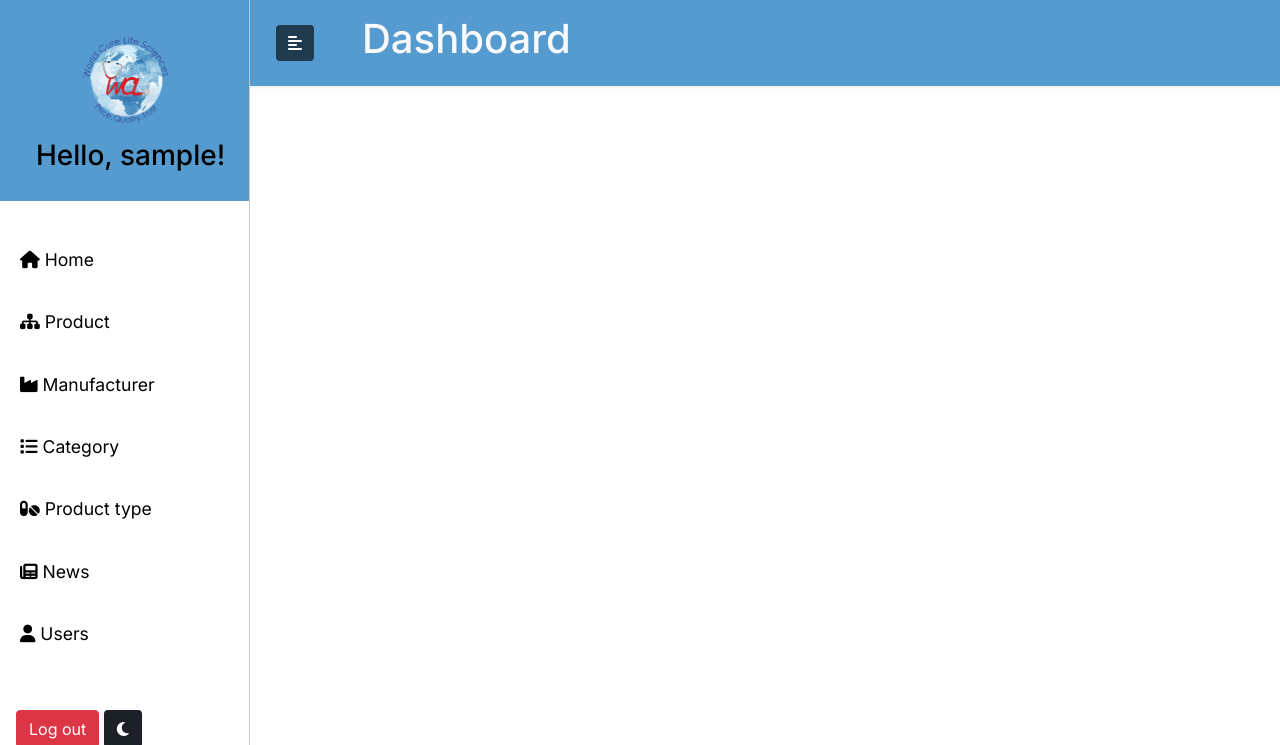
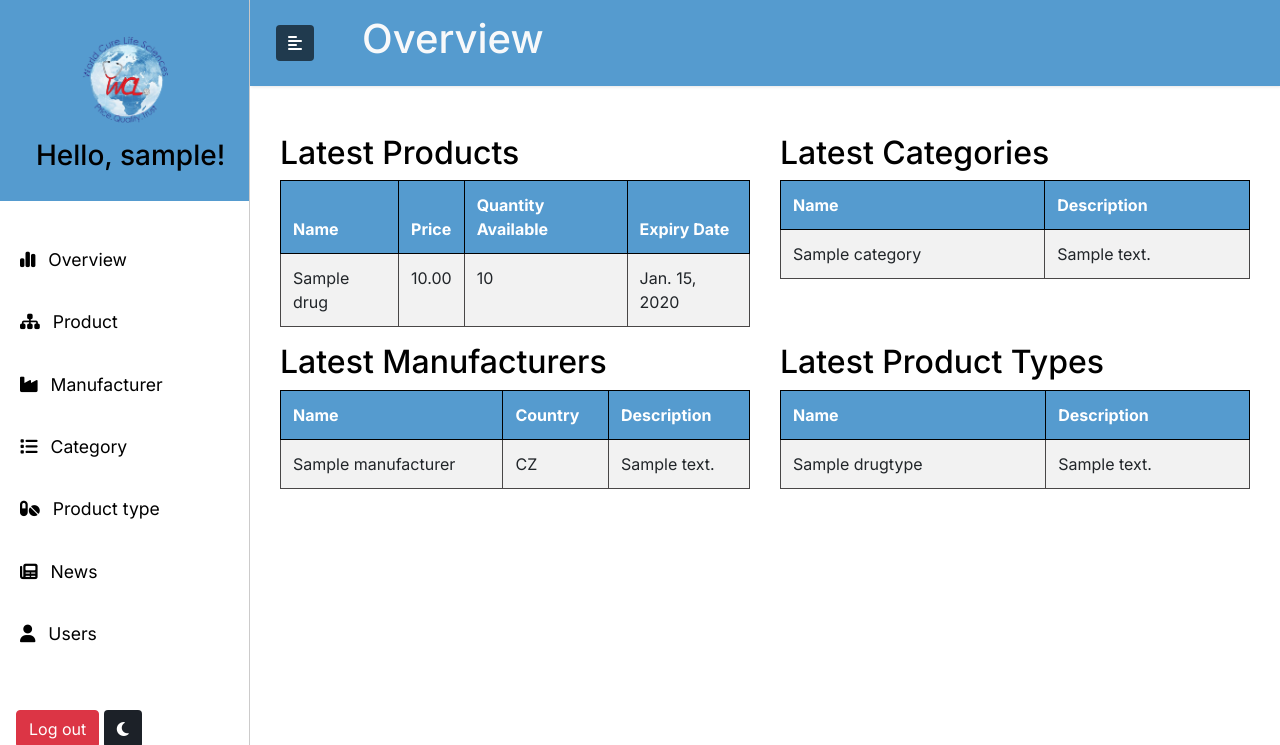
Before and after one commit to monykappa/WCL, a Django app: page /dashboard/ in a window 1280 px wide. Shown: the top 745 px of the page. Run offline with Django 5.2, Linux system fonts and the light colour scheme; a user stored in the database is signed in; tables that the repository leaves empty hold one stand-in row (values such as "Sample post"); some libraries are stand-ins or nearby versions.

Commit message:
change dashboard to overview

```diff
--- a/dashboard/views.py
+++ b/dashboard/views.py
@@ -148,7 +148,19 @@ class LogoutView(View):
 @method_decorator(login_required, name='dispatch')
 class DashboardView(View):
     def get(self, request):
-        return render(request, 'dashboard/dashboard.html')
+        latest_products = Drug.objects.order_by('-created_at')[:5]
+        latest_categories = Category.objects.order_by('-created_at')[:5]
+        latest_manufacturers = Manufacturer.objects.order_by('-created_at')[:5]
+        latest_product_types = DrugType.objects.order_by('-created_at')[:5]
+
+        context = {
+            'latest_products': latest_products,
+            'latest_categories': latest_categories,
+            'latest_manufacturers': latest_manufacturers,
+            'latest_product_types': latest_product_types,
+        }
+
+        return render(request, 'dashboard/overview.html', context)
 
 # Products
 @method_decorator(login_required, name='dispatch')
--- a/templates/dashboard/dashboard.html
+++ /dev/null
@@ -1,8 +0,0 @@
-{% extends 'dashboard/dashboard_base.html' %}
-
-
-
-<h1 class="d-inline-block ml-auto">{% block dashboard_title %}Dashboard{% endblock dashboard_title%}
-</h1>
-{% block content %}
-{% endblock content %}
--- a/templates/dashboard/dashboard_base.html
+++ b/templates/dashboard/dashboard_base.html
@@ -16,6 +16,7 @@
         <!-- css -->
     <link rel="stylesheet" href="https://stackpath.bootstrapcdn.com/bootstrap/4.5.2/css/bootstrap.min.css">
     <link rel="stylesheet" href="{% static 'css/dashboard/dashboard_base.css'%}">
+    <link rel="stylesheet" href="{% static 'css/dashboard/overview.css' %}">
     <link rel="stylesheet" href="{% static 'css/dashboard/fullscreen_image/fullscreen_img.css'%}">
     <link rel="stylesheet" href="{% static 'css/darkmode/dark_mode.css'%}">
     <link rel="stylesheet" href="{% static 'css/dashboard/popup/popup.css' %}">
@@ -38,26 +39,26 @@
 
             <ul class="list-unstyled components">
                 <li class="active">
-                    <a href="{% url 'dashboard:dashboard' %}"><i class="fa fa-home" aria-hidden="true"></i> Home</a>
+                    <a href="{% url 'dashboard:dashboard' %}"><i class="fa-solid fa-chart-simple mr-2"></i> Overview</a>
                 </li>
                 <li>
-                    <a href="{% url 'dashboard:products' %}"><i class="fa fa-sitemap" aria-hidden="true"></i> Product</a>
+                    <a href="{% url 'dashboard:products' %}"><i class="fa fa-sitemap mr-2" aria-hidden="true"></i> Product</a>
                 </li>
                 <li>
-                    <a href="{% url 'dashboard:manufacturer' %}" aria-expanded="false"><i class="fa fa-industry" aria-hidden="true"></i> Manufacturer</a>
+                    <a href="{% url 'dashboard:manufacturer' %}" aria-expanded="false"><i class="fa fa-industry mr-2" aria-hidden="true"></i> Manufacturer</a>
                 </li>
                 <li>
-                    <a href="{% url 'dashboard:category' %}" ><i class="fa-solid fa-list"></i> Category</a>
+                    <a href="{% url 'dashboard:category' %}" ><i class="fa-solid fa-list mr-2"></i> Category</a>
                 </li>
                 <li>
-                    <a href="{% url 'dashboard:product_type' %}"><i class="fa-solid fa-pills"></i> Product type</a>
+                    <a href="{% url 'dashboard:product_type' %}"><i class="fa-solid fa-pills mr-2"></i> Product type</a>
                 </li>
                 <li>
-                    <a href="{% url 'dashboard:news' %}"><i class="fa-solid fa-newspaper"></i> News</a>
+                    <a href="{% url 'dashboard:news' %}"><i class="fa-solid fa-newspaper mr-2"></i> News</a>
                 </li>
                 {% if request.user.is_superuser %}
                 <li>
-                    <a href="{% url 'dashboard:user' %}"><i class="fa-solid fa-user"></i> Users</a>
+                    <a href="{% url 'dashboard:user' %}"><i class="fa-solid fa-user mr-2"></i> Users</a>
                 </li>
                 {% endif %}
             </ul>
@@ -97,9 +98,11 @@
     <script src="https://code.jquery.com/jquery-3.5.1.slim.min.js"></script>
     <script src="https://stackpath.bootstrapcdn.com/bootstrap/4.5.2/js/bootstrap.min.js"></script>
     <script src="https://unpkg.com/sweetalert/dist/sweetalert.min.js"></script>
+    <script src="https://cdn.jsdelivr.net/npm/chart.js"></script>
 
 
     <script src="{% static 'js/dashboard/category.js'%}"></script>
+    <script src="{% static 'js/dashboard/overview.js'%}"></script>
     <script src="{% static 'js/dashboard/manufacturer.js'%}"></script>
     <script src="{% static 'js/dashboard/product_type.js'%}"></script>
     <script src="{% static 'js/dashboard/product.js'%}"></script>
--- /dev/null
+++ b/templates/dashboard/overview.html
@@ -0,0 +1,100 @@
+{% extends 'dashboard/dashboard_base.html' %}
+
+
+
+<h1 class="d-inline-block ml-auto">{% block dashboard_title %}Overview{% endblock dashboard_title%}
+</h1>
+{% block content %}
+
+<div class="container">
+    <div class="row">
+
+        <div class="col-md-6">
+            <h2>Latest Products</h2>
+            <table class="table table-striped">
+                <thead class="thead-dark">
+                    <tr>
+                        <th>Name</th>
+                        <th>Price</th>
+                        <th>Quantity Available</th>
+                        <th>Expiry Date</th>
+                    </tr>
+                </thead>
+                <tbody>
+                    {% for product in latest_products %}
+                    <tr>
+                        <td>{{ product.name }}</td>
+                        <td>{{ product.price }}</td>
+                        <td>{{ product.quantity_available }}</td>
+                        <td>{{ product.expiry_date }}</td>
+                    </tr>
+                    {% endfor %}
+                </tbody>
+            </table>
+        </div>
+        <div class="col-md-6">
+            <h2>Latest Categories</h2>
+            <table class="table table-striped">
+                <thead class="thead-dark">
+                    <tr>
+                        <th>Name</th>
+                        <th>Description</th>
+                    </tr>
+                </thead>
+                <tbody>
+                    {% for category in latest_categories %}
+                    <tr>
+                        <td>{{ category.name }}</td>
+                        <td>{{ category.description }}</td>
+                    </tr>
+                    {% endfor %}
+                </tbody>
+            </table>
+        </div>
+    </div>
+
+    <div class="row">
+        <div class="col-md-6">
+            <h2>Latest Manufacturers</h2>
+            <table class="table table-striped">
+                <thead class="thead-dark">
+                    <tr>
+                        <th>Name</th>
+                        <th>Country</th>
+                        <th>Description</th>
+                    </tr>
+                </thead>
+                <tbody>
+                    {% for manufacturer in latest_manufacturers %}
+                    <tr>
+                        <td>{{ manufacturer.name }}</td>
+                        <td>{{ manufacturer.country }}</td>
+                        <td>{{ manufacturer.description }}</td>
+                    </tr>
+                    {% endfor %}
+                </tbody>
+            </table>
+        </div>
+        <div class="col-md-6">
+            <h2>Latest Product Types</h2>
+            <table class="table table-striped">
+                <thead class="thead-dark">
+                    <tr>
+                        <th>Name</th>
+                        <th>Description</th>
+                    </tr>
+                </thead>
+                <tbody>
+                    {% for product_type in latest_product_types %}
+                    <tr>
+                        <td>{{ product_type.name }}</td>
+                        <td>{{ product_type.description }}</td>
+                    </tr>
+                    {% endfor %}
+                </tbody>
+            </table>
+        </div>
+    </div>
+</div>
+
+{% endblock content %}
--- a/templates/home/contact_us.html
+++ b/templates/home/contact_us.html
@@ -47,7 +47,7 @@ Contact Us | WCL
                 <h3 class="hidden-top mt-5">OR</h3>
             </div>
             <div class="col-md-12 mt-5">
-                <h3 class="mb-5 hidden-top">Find us on google map</h3>
+                <h3 class="mb-5 hidden-top">Find us on Google map</h3>
                 <div class="map-container">
                     <iframe class="hidden-top"
                         src="https://www.google.com/maps/embed?pb=!1m18!1m12!1m3!1d544.6537248806037!2d104.88004763054745!3d11.559672550239478!2m3!1f0!2f0!3f0!3m2!1i1024!2i768!4f13.1!3m3!1m2!1s0x31095174301ea309%3A0x1a7a48e77f2b517!2sWorld%20Cure%20Life%20Science!5e0!3m2!1sen!2skh!4v1712773731469!5m2!1sen!2skh"
```
Also changed, not shown: templates/dashboard/add_page/add.html (+7 -7 lines), templates/dashboard/edit_page/edit.html (+7 -7 lines), media/content/252c9562-3538-4415-9c6b-0e3aaa099a34/Untitled3-removebg-preview.png (added), static/css/dashboard/overview.css (added), static/js/dashboard/dashboard.js (deleted), static/js/dashboard/overview.js (added).
